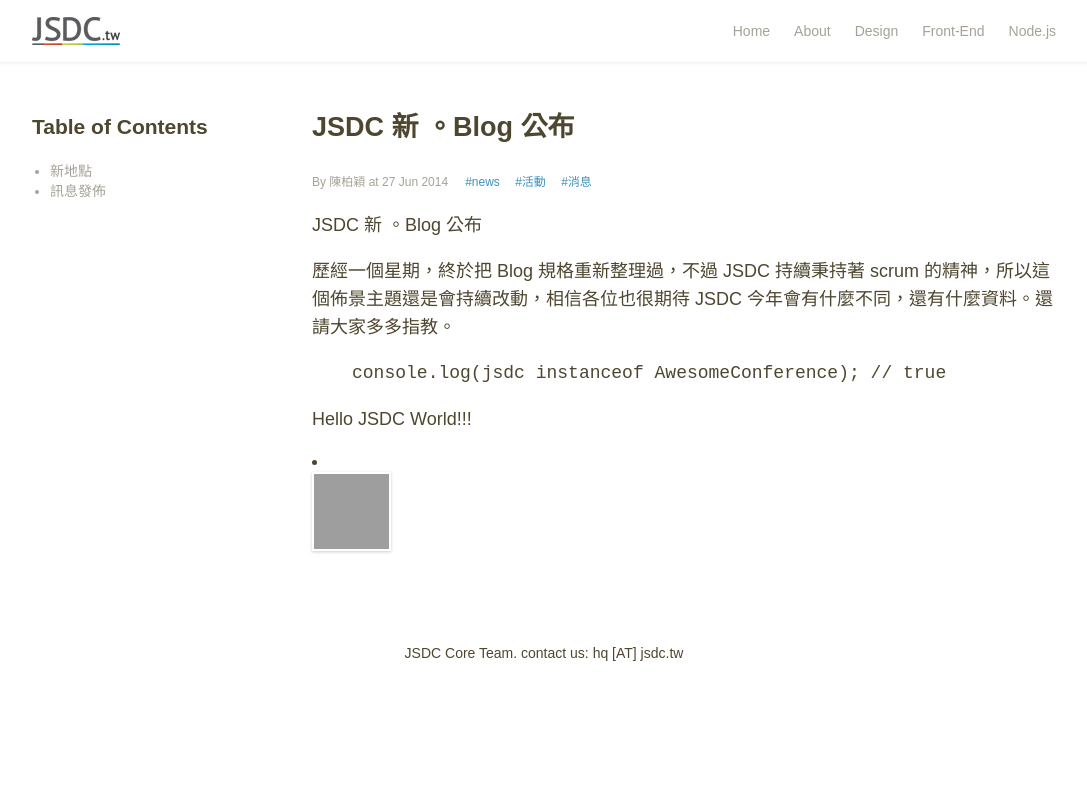
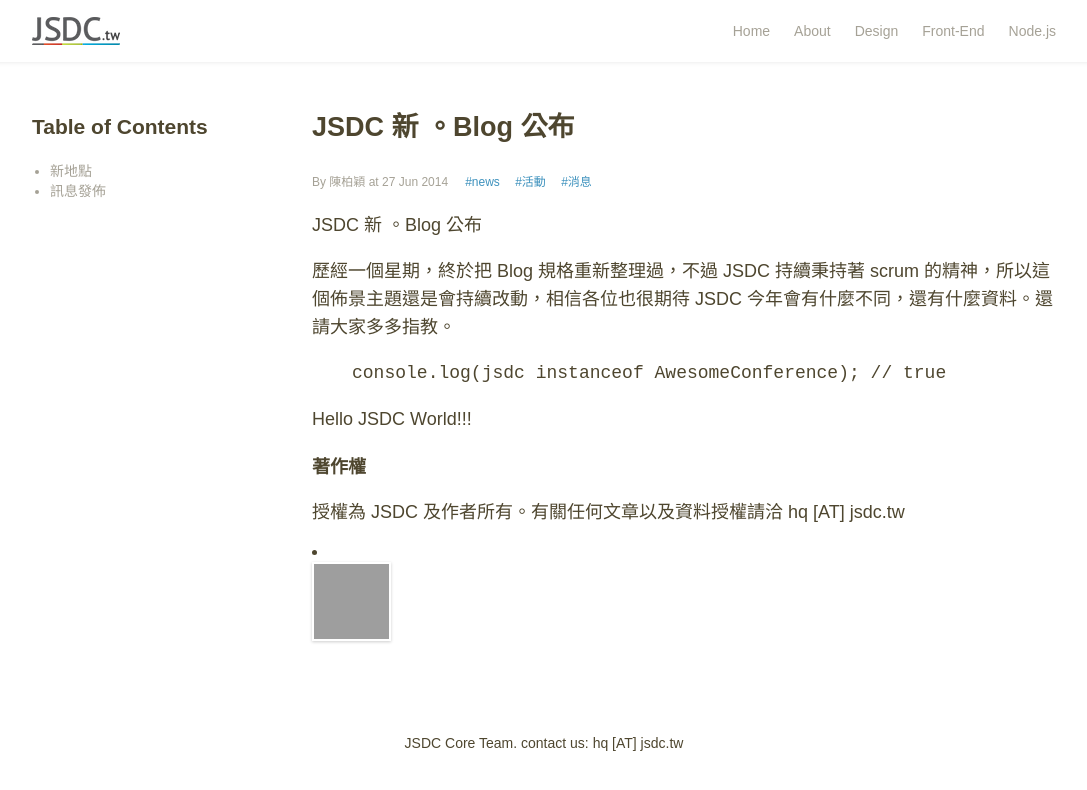
Before and after one commit to jsdc-core/blog.jsdc.tw, a Jekyll site: the page built from _posts/2014-06-27-hello-world.md, in a window 1280 px wide. Shown: the top 790 px of the page, without its empty margins (96-1183 px from the left). Built offline with Jekyll 4.4.1, drawn with Linux system fonts in a browser that asks for light colours; comment, search, counter and statistics services are not loaded; grey boxes are pictures that could not be loaded.

Commit message:
update for article

```diff
--- a/_includes/about.html
+++ b/_includes/about.html
@@ -1,3 +1,3 @@
 <h2 class="home-page-section-title"><span class="underline green">About Us</span></h2>
-<p><a href="http://jsdc.tw">JSDC (JavaScript Developer Conference) </a>是台灣最⼤的 JavaScript 年度性技術研討會,旨在提供台灣中⾼階 JavaScript 技術人才與世界最新 JavaScript 相關技術討論與分享。並希望各界廠商合作與中高階技術⼈才的媒合,創造雙贏的正向循環。</p>
+<p><a target="_blank" href="http://jsdc.tw">JSDC (JavaScript Developer Conference) </a>是台灣最⼤的 JavaScript 年度性技術研討會,旨在提供台灣中⾼階 JavaScript 技術人才與世界最新 JavaScript 相關技術討論與分享。並希望各界廠商合作與中高階技術⼈才的媒合,創造雙贏的正向循環。</p>
 <p>This year, JSDC is moving on to integrate the technical power from various local communities. We are making this platform for each community to share their featured topics. Also, we are inviting numerous high level international developers to make the technology globally interchangeable. With the guarantee of high attendance rate (>95%) and number of attendees (>600), plus the power of the association, we want to summon more developers to make a leap and make Taiwan's front-end industry even more mature and…</p>
--- a/_layouts/post.html
+++ b/_layouts/post.html
@@ -30,13 +30,10 @@
         <div itemprop="articleBody" class="article-entry">
           {{ content }}
         </div>
-        <div class="social-button">
-          <span class='st_sharethis_hcount' displayText='ShareThis'></span>
-          <span class='st_facebook_hcount' displayText='Facebook'></span>
-          <span class='st_twitter_hcount' displayText='Tweet'></span>
-          <span class='st_linkedin_hcount' displayText='LinkedIn'></span>
-          <span class='st_pinterest_hcount' displayText='Pinterest'></span>
-          <span class='st_email_hcount' displayText='Email'></span>
+
+        <div class="copy-right">
+          <h4>著作權</h4>
+          <p>授權為 JSDC 及作者所有。有關任何文章以及資料授權請洽 hq [AT] jsdc.tw</p>
         </div>
         <div class="author">
           <li class="article-list-item">
@@ -47,7 +44,27 @@
             </article>
           </li>
         </div>
+        <div class="social-button">
+          <span class='st_sharethis_hcount' displayText='ShareThis'></span>
+          <span class='st_facebook_hcount' displayText='Facebook'></span>
+          <span class='st_twitter_hcount' displayText='Tweet'></span>
+          <span class='st_linkedin_hcount' displayText='LinkedIn'></span>
+          <span class='st_pinterest_hcount' displayText='Pinterest'></span>
+          <span class='st_email_hcount' displayText='Email'></span>
+        </div>
+        <div id="disqus_thread"></div>
+        <script type="text/javascript">
+            /* * * CONFIGURATION VARIABLES: EDIT BEFORE PASTING INTO YOUR WEBPAGE * * */
+            var disqus_shortname = 'blog-jsdc'; // required: replace example with your forum shortname
 
+            /* * * DON'T EDIT BELOW THIS LINE * * */
+            (function() {
+                var dsq = document.createElement('script'); dsq.type = 'text/javascript'; dsq.async = true;
+                dsq.src = '//' + disqus_shortname + '.disqus.com/embed.js';
+                (document.getElementsByTagName('head')[0] || document.getElementsByTagName('body')[0]).appendChild(dsq);
+            })();
+        </script>
+        <noscript>Please enable JavaScript to view the <a href="http://disqus.com/?ref_noscript">comments powered by Disqus.</a></noscript>
       </div>
     </article>
   </div>
```
Also changed, not shown: _posts/2014-07-03-code-quality.md (+0 -4 lines).
